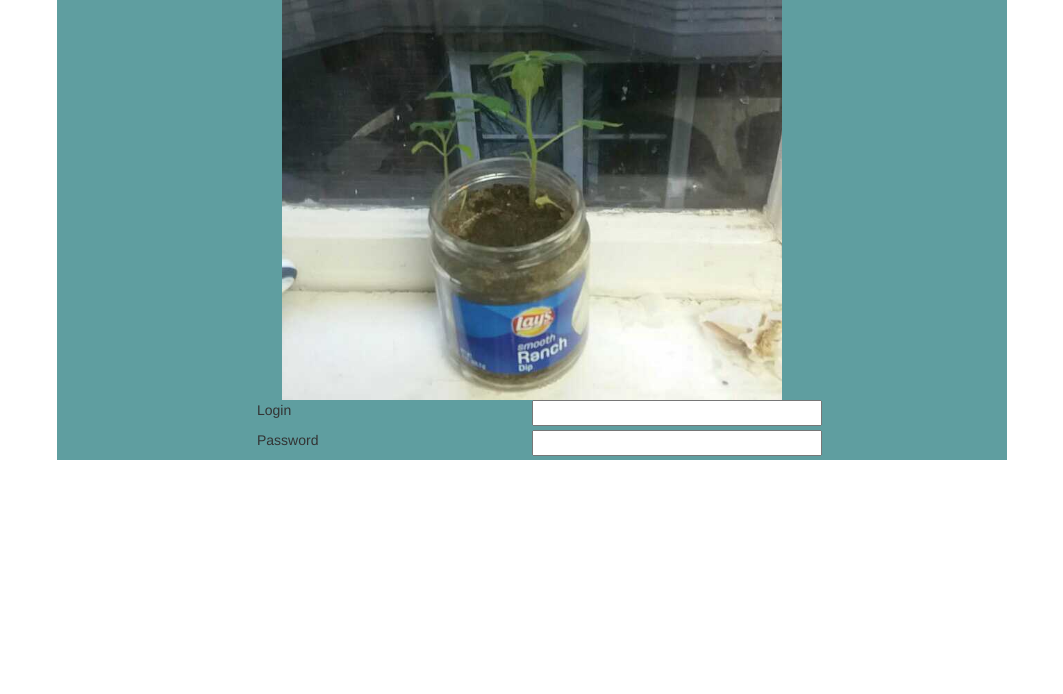
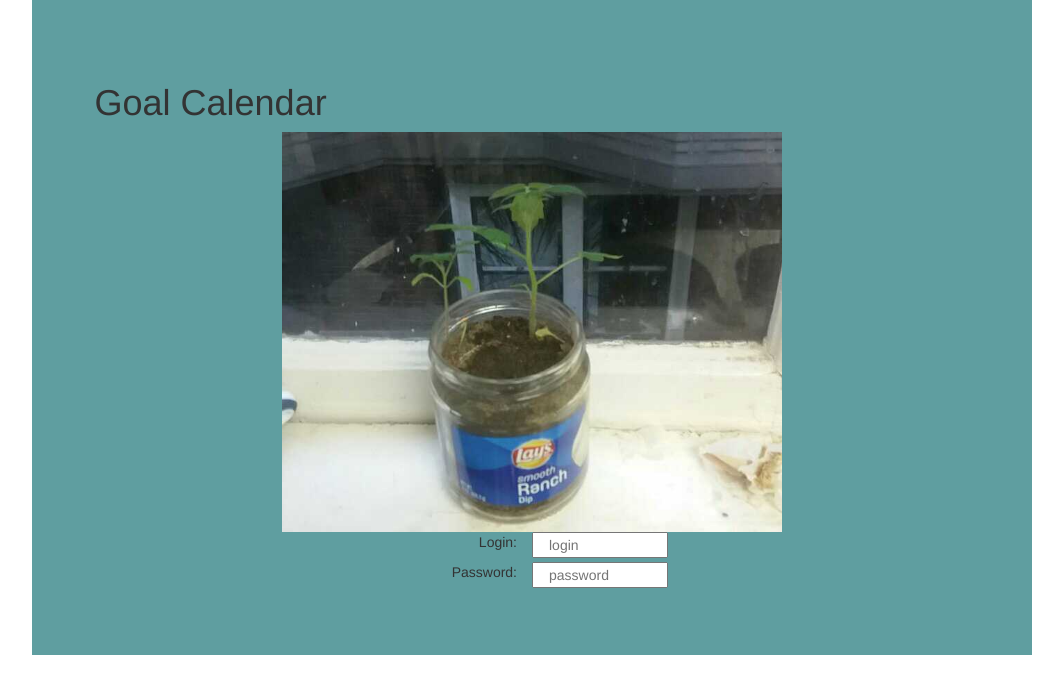
Before and after one commit to lucasdmoyer/Goal-Calendar, a plain HTML site: page index.html in a window 1280 px wide. Shown: the whole page, without its empty margins (108-1171 px from the left). Drawn offline with Linux system fonts and the light colour scheme.

Commit message:
Save point before flight to dallas!

```diff
--- a/css/style.css
+++ b/css/style.css
@@ -5,10 +5,20 @@
 }
 
 .main {
-	padding-left: 200px;
-	padding-right: 200px;
+	padding: 5%;
 	background-color: #5F9EA0;
-	margin-left: 150px;
-	margin-right: 150px;
+	margin-left: 10%;
+	margin-right: 10%;
+}
 
+.login {
+	width: 15%;
 }
+
+.onSameLine {
+	display: inline;
+}
+
+.title {
+	font: sans-serif;
+}
--- a/index.html
+++ b/index.html
@@ -11,17 +11,18 @@
 <body>
 <div class="container-fluid">
 		<div class ="main">
+		<h1 class='title'>Goal Calendar</h1>
 		<div class="row">
 			<img src="images/plant.jpg" class='holder img-responsive text-center'>
 		</div>
 		<form>
-			<div class=row>
-				<p class='col-sm-6' text-center>Login</p>
-				<input type="test" class='col-sm-6' id ='login'>
+			<div class='row'>
+				<p class='col-sm-6 text-right onSameLine'>Login: </p>
+				<input type="test" class='col-sm-6 login' id ='login' placeholder="login">
 			</div>
-			<div class=row>
-				<p class='col-sm-6' text-center>Password</p>
-				<input type="test" class='col-sm-6' id='password'>
+			<div class='row'>
+				<p class='col-sm-6 text-right onSameLine'>Password: </p>
+				<input type="test" class='col-sm-6 login' id='password' placeholder="password">
 			</div>
 		</form>
 
```
